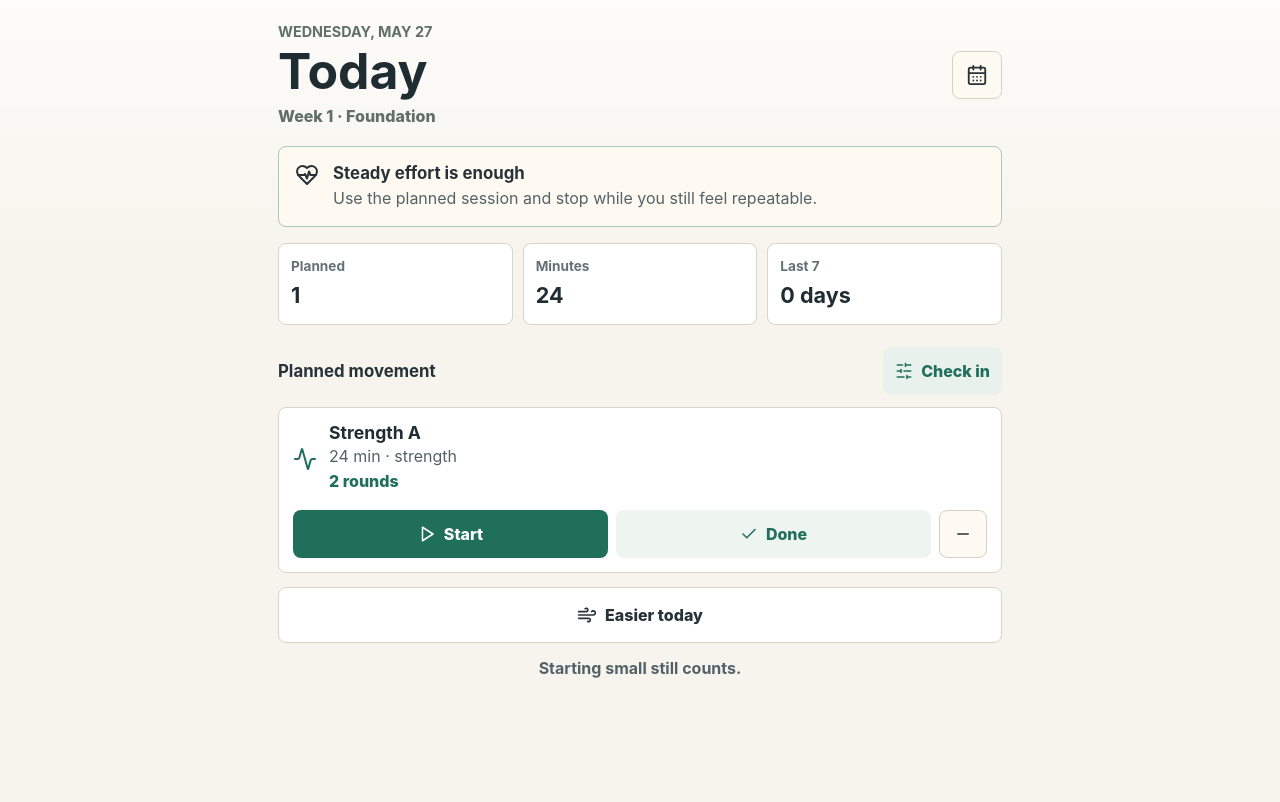
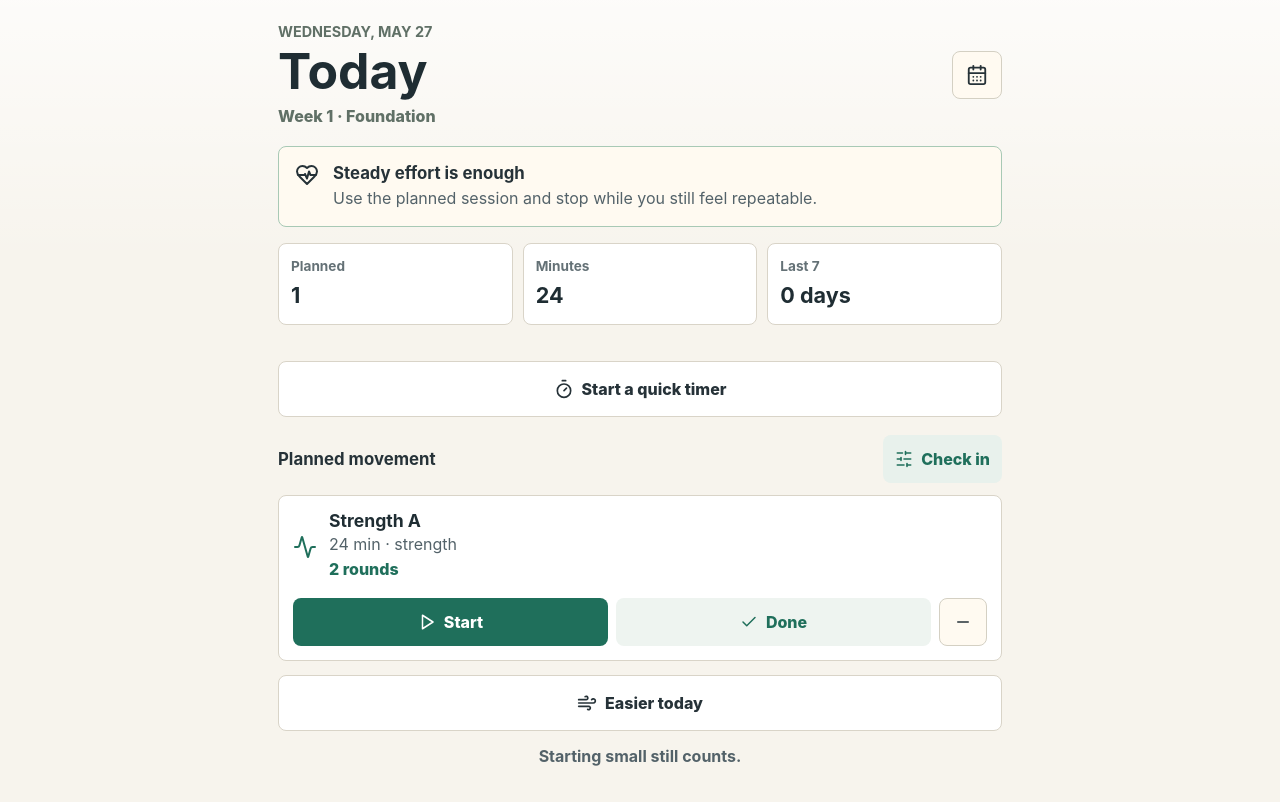
Before and after one commit to rothwerx/fitness50, a React (Vite) app: page / in a window 1280 px wide. Built offline with nearby package versions, Linux system fonts and the light colour scheme.

Commit message:
feat(today): quick-timer entry and running-timer chip

```diff
--- a/src/main.tsx
+++ b/src/main.tsx
@@ -66,6 +66,7 @@ function App() {
           onEasier={() => setState((current) => ({ ...current, easierToday: !current.easierToday }))}
           onOpenWeek={() => setScreen("week")}
           onOpenRecovery={() => setScreen("recovery")}
+          onOpenTimer={() => openTimer()}
         />
       )}
       {screen === "workout" && activeWorkout && (
@@ -120,6 +121,7 @@ function TodayScreen({
   onEasier,
   onOpenWeek,
   onOpenRecovery,
+  onOpenTimer,
 }: {
   state: AppState;
   session: DailySession;
@@ -129,6 +131,7 @@ function TodayScreen({
   onEasier: () => void;
   onOpenWeek: () => void;
   onOpenRecovery: () => void;
+  onOpenTimer: () => void;
 }) {
   const advice = getRecoveryAdvice(session);
   const workouts = session.plannedWorkouts.map((id) => getWorkoutForDate(id, state.startDate, session.date)).filter(Boolean);
@@ -163,6 +166,18 @@ function TodayScreen({
         <Metric label="Minutes" value={`${totalMinutes}`} />
         <Metric label="Last 7" value={`${lastSevenMovementDays(state)} days`} />
       </div>
+
+      {state.pendingTimers.length > 0 && (
+        <button className="timer-chip" onClick={onOpenTimer}>
+          <Timer size={18} />
+          <span>{state.pendingTimers[0].label} — see timer</span>
+        </button>
+      )}
+
+      <button className="full-button" onClick={onOpenTimer}>
+        <Timer size={20} />
+        Start a quick timer
+      </button>
 
       <div className="section-header">
         <h2>Planned movement</h2>
--- a/src/styles.css
+++ b/src/styles.css
@@ -462,3 +462,5 @@ p {
 .timer-countdown { display: flex; flex-direction: column; align-items: center; gap: 0.5rem; padding: 2rem 0; }
 .countdown-display { font-size: 4rem; font-variant-numeric: tabular-nums; letter-spacing: 0.05em; }
 .countdown-hint { opacity: 0.7; text-align: center; padding: 0 1rem; }
+
+.timer-chip { display: inline-flex; gap: 0.5rem; align-items: center; padding: 0.5rem 0.9rem; border-radius: 999px; background: #3a7bd5; color: #fff; border: none; cursor: pointer; margin: 0.5rem 0; }
```
